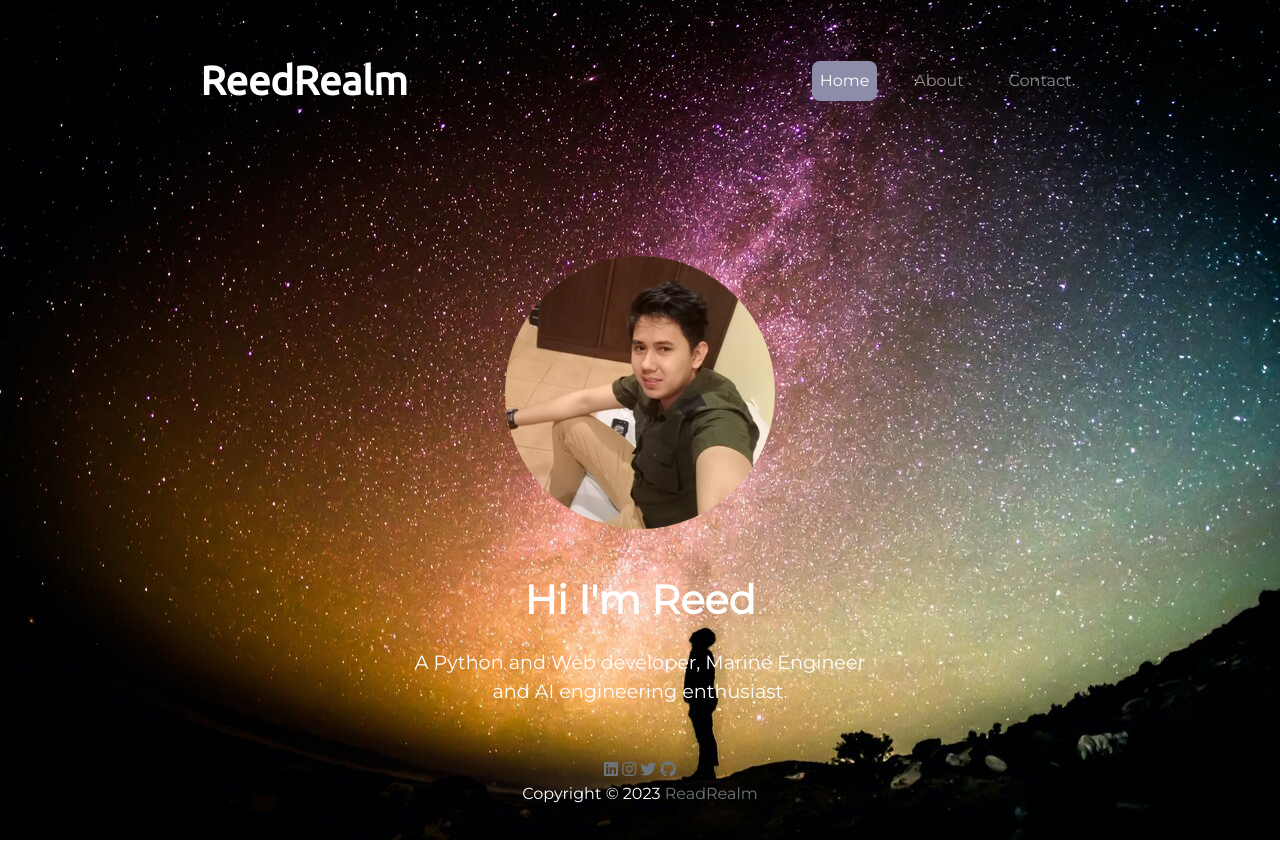
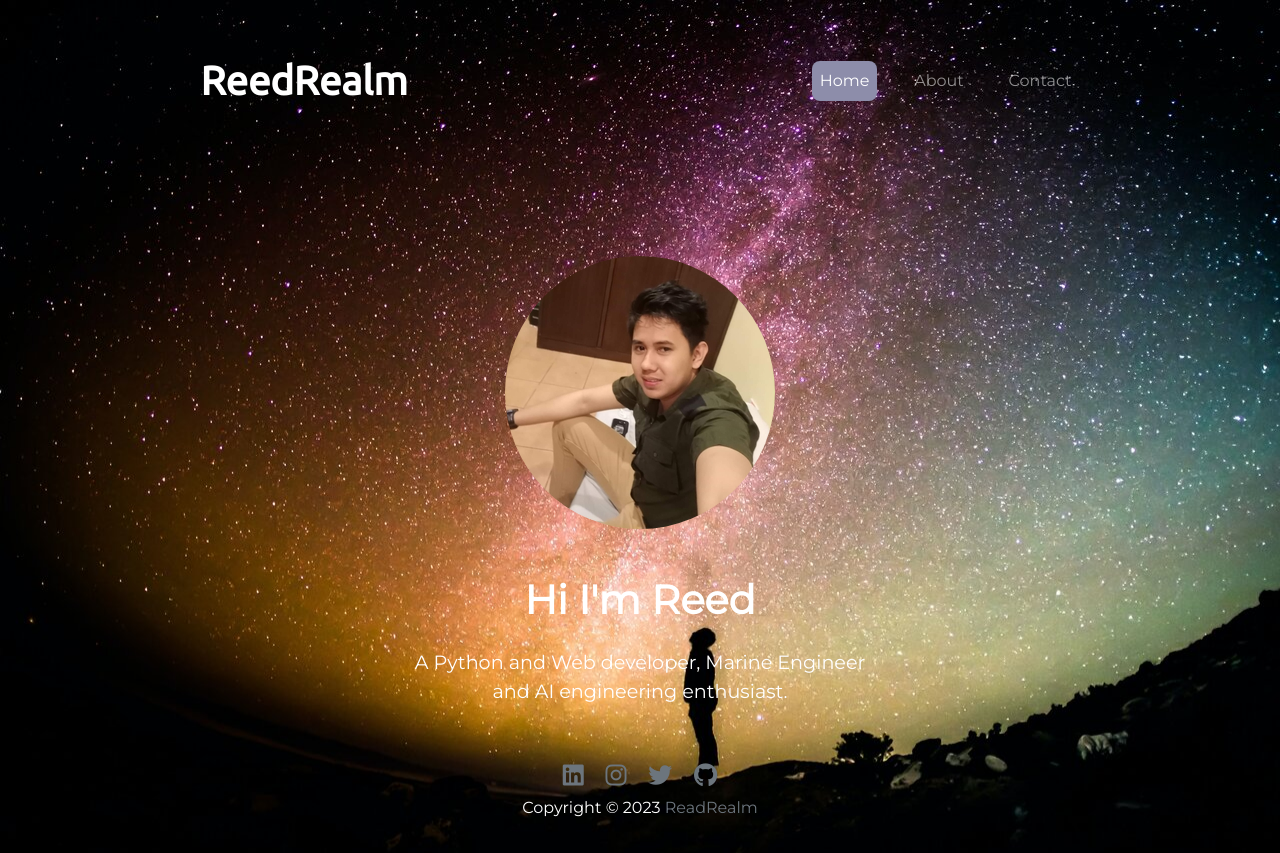
Before and after one commit to arfeloreed/mr-fravardin.github.io, a plain HTML site: page index.html in a window 1280 px wide. Drawn offline with nearby package versions, Linux system fonts and the light colour scheme.

Commit message:
2nd commit

```diff
--- a/css/style.css
+++ b/css/style.css
@@ -57,7 +57,12 @@ nav ul li a:hover, .active {
 /* footer */
 #footer {
     text-align: center;
-    padding: 3% 0 1%;
+    padding: 3.5% 0 1%;
+}
+
+.footer-link {
+    font-size: 1.5rem;
+    margin: 0 1% 1%;
 }
 
 #footer a {
```
